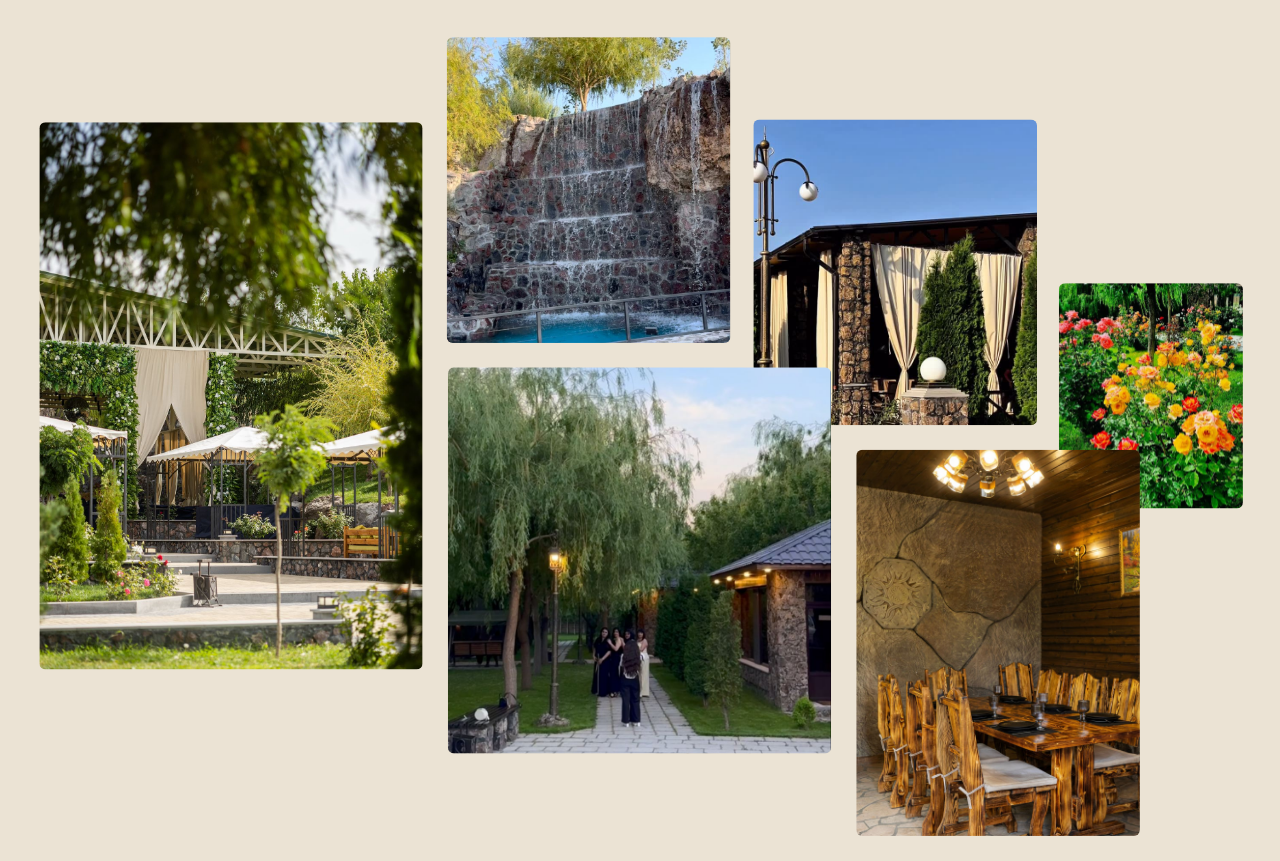
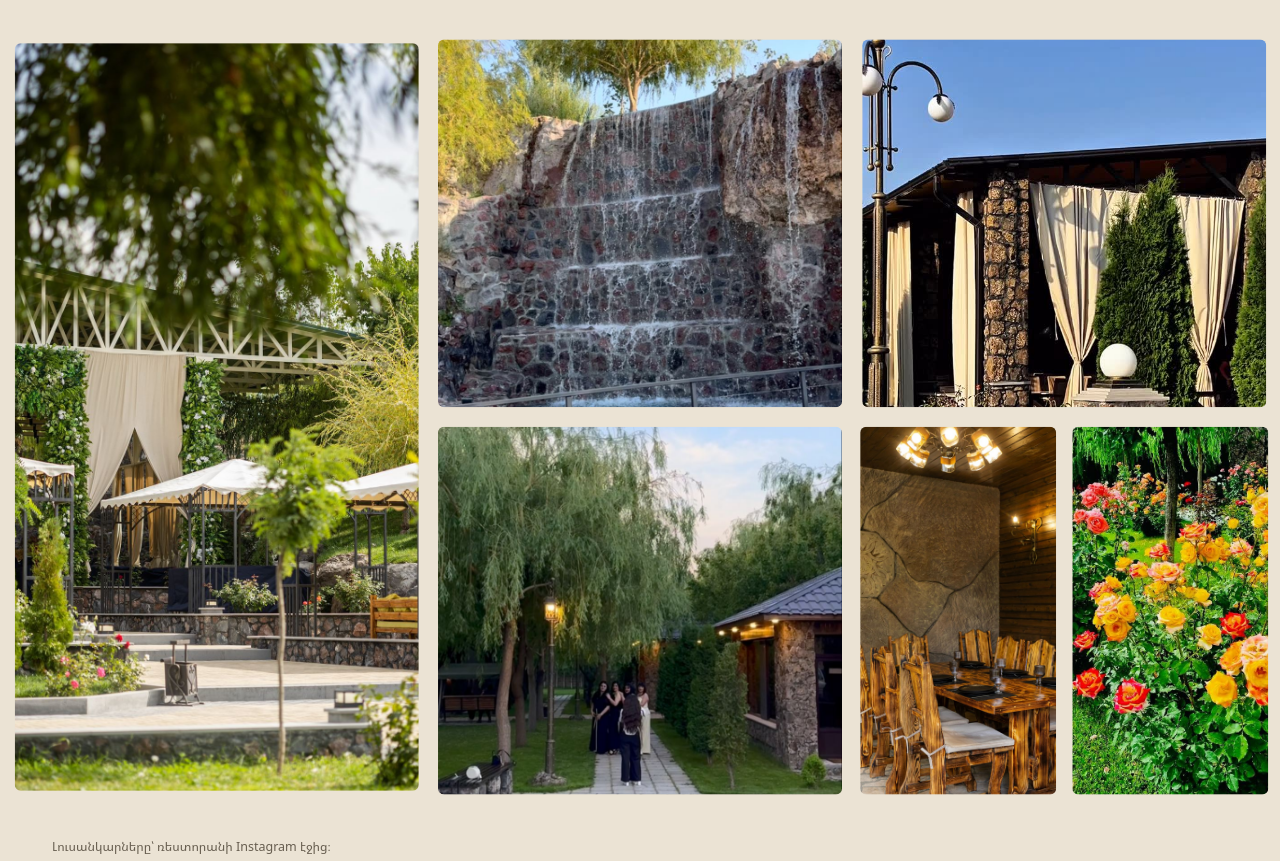
Before and after one commit to rafich12/ghars-garden-demo, a plain HTML site: page 1/index.html in a window 1280 px wide. Shown: the part 5220-6081 px from the top of the page. Drawn offline with Linux system fonts and the light colour scheme; a web font is replaced by a local one.

Commit message:
Коллаж на весь экран ПК, на телефоне без пустоты; фото блюд целиком (3:4)

```diff
--- a/1/index.html
+++ b/1/index.html
@@ -258,15 +258,15 @@
   .cap::before { content: ""; width: 22px; height: 1px; background: currentColor; }
 
   /* Коллаж с подписями (подписи — гротеском) */
-  .collage { position: relative; display: grid; grid-template-columns: repeat(12, 1fr); grid-auto-rows: 64px; gap: var(--s4); margin-top: var(--s9); }
+  .collage { position: relative; display: grid; grid-template-columns: repeat(12, 1fr); grid-template-rows: repeat(6, 1fr); gap: 12px; width: 96vw; height: calc(100vh - 56px); height: calc(100svh - 56px); min-height: 520px; max-height: 1200px; margin: var(--s9) 0 0 calc(50% - 48vw); }
   .collage figure { margin: 0; position: relative; }
   .collage img { width: 100%; height: 100%; object-fit: cover; border-radius: var(--r-s); }
-  .c1 { grid-column: 1 / 5; grid-row: 2 / 9; }
-  .c2 { grid-column: 5 / 8; grid-row: 1 / 5; }
-  .c3 { grid-column: 8 / 11; grid-row: 2 / 6; }
+  .c1 { grid-column: 1 / 5; grid-row: 1 / 7; }
+  .c2 { grid-column: 5 / 9; grid-row: 1 / 4; }
+  .c3 { grid-column: 9 / 13; grid-row: 1 / 4; }
   .c4 { grid-column: 11 / 13; grid-row: 4 / 7; }
-  .c5 { grid-column: 5 / 9; grid-row: 5 / 10; }
-  .c6 { grid-column: 9 / 12; grid-row: 6 / 11; }
+  .c5 { grid-column: 5 / 9; grid-row: 4 / 7; }
+  .c6 { grid-column: 9 / 11; grid-row: 4 / 7; }
   .note { position: absolute; display: flex; align-items: flex-end; gap: var(--s1); font: italic 500 15px/1.2 var(--sans); color: var(--text); white-space: nowrap; pointer-events: none; }
   :lang(hy) .note { font-style: normal; }
   .note svg { width: 42px; height: 30px; color: var(--accent-2); flex: none; }
@@ -305,7 +305,7 @@
   .pm-tabs button[aria-selected="true"] { background: var(--text); color: var(--bg); border-color: var(--text); }
   .pgrid { display: grid; grid-template-columns: repeat(4, 1fr); gap: var(--s7) 22px; margin-top: var(--s6); }
   .pcard { margin: 0; display: flex; flex-direction: column; }
-  .pcard .ph { aspect-ratio: 4 / 3; border-radius: var(--r-s); overflow: hidden; background: var(--bg-2); }
+  .pcard .ph { aspect-ratio: 3 / 4; border-radius: var(--r-s); overflow: hidden; background: var(--bg-2); }
   .pcard img { width: 100%; height: 100%; object-fit: cover; transition: transform 1.2s var(--ease); }
   .pcard:hover img { transform: scale(1.05); }
   .pcard b { display: block; margin-top: 14px; font-weight: 600; font-size: 16px; line-height: 1.3; }
@@ -548,7 +548,7 @@
     .row h3 { font-size: var(--t-h3); }
     .row p { font-size: 16.5px; }
     .art { max-width: 520px; width: 100%; margin: 0 auto; }
-    .collage { grid-template-columns: repeat(6, 1fr); grid-auto-rows: 70px; }
+    .collage { grid-template-columns: repeat(6, 1fr); grid-template-rows: none; grid-auto-rows: 70px; width: auto; height: auto; min-height: 0; max-height: none; margin-left: 0; }
     .c1 { grid-column: 1 / 4; grid-row: 1 / 6; }
     .c2 { grid-column: 4 / 7; grid-row: 2 / 5; }
     .c3 { grid-column: 4 / 7; grid-row: 6 / 10; }
@@ -592,6 +592,8 @@
     .collage img { aspect-ratio: 3 / 4; height: auto; }
     .collage .c1 { grid-column: 1 / -1 !important; }
     .collage .c1 img { aspect-ratio: 4 / 3; }
+    .collage .c6 { grid-column: 1 / -1 !important; }
+    .collage .c6 img { aspect-ratio: 16 / 10; }
     .note { position: static; margin-top: var(--s2); white-space: normal; }
     .note svg { display: none; }
     .sample-note { margin-top: 20px; }
```
Also changed, not shown: 2/index.html (+1 -1 lines).
